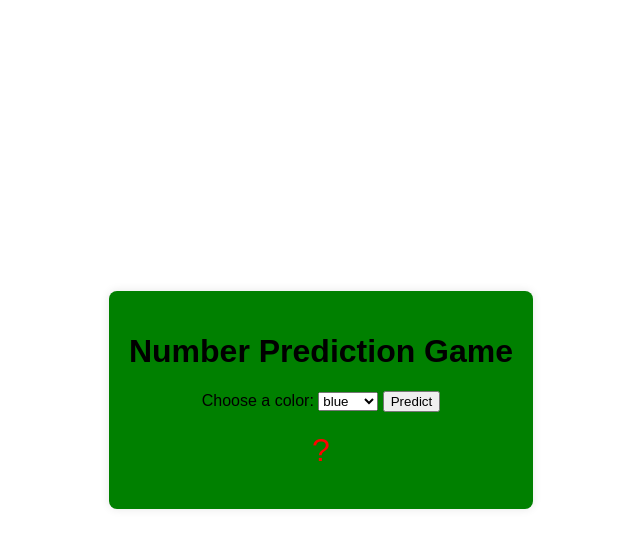
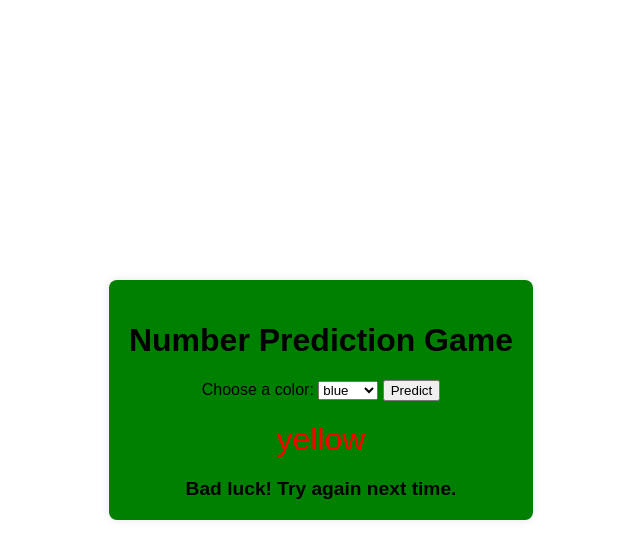
Before and after one commit to Ritiksharma2001/Random-number-choice, a plain HTML site: page index.html in a window 1280 px wide. Both pictures are taken after a click on the button "Predict". Shown: the whole page, without its empty margins (319-959 px from the left). Drawn offline with Linux system fonts and the light colour scheme.

Commit message:
Update index.html

```diff
--- a/index.html
+++ b/index.html
@@ -58,29 +58,34 @@
 </div>
 
 <script>
-    const numbers = [blue, red, green, white, yellow];
+    const colors = ['blue', 'red', 'green', 'white', 'yellow'];
 
-    function generateRandomNumber() {
-        const randomIndex = Math.floor(Math.random() * numbers.length);
-        return numbers[randomIndex];
+    function generateRandomColor() {
+        const randomIndex = Math.floor(Math.random() * colors.length);
+        return colors[randomIndex];
     }
 
     document.getElementById('predict-button').addEventListener('click', function() {
-        const selectedNumber = parseInt(document.getElementById('number-select').value, 10);
-        const generatedNumber = generateRandomNumber();
-        const resultMessage = selectedNumber === generatedNumber ? "You won!" : "Bad luck! Try again next time.";
+        const selectedColor = document.getElementById('number-select').value;
+        const generatedColor = generateRandomColor();
+        const resultMessage = selectedColor === generatedColor ? "You won!" : "Bad luck! Try again next time.";
 
-        // Display the generated number and result
-        document.getElementById('random-number').textContent = generatedNumber;
+        // Display the generated color and result
+        document.getElementById('random-number').textContent = generatedColor;
         document.getElementById('prediction-result').textContent = resultMessage;
 
-        // Clear the result and hide the generated number after 15 seconds
+        // Clear the result and hide the generated color after 10 seconds
         setTimeout(function() {
             document.getElementById('random-number').textContent = '?';
             document.getElementById('prediction-result').textContent = '';
-        }, 25000);
+        }, 10000);
     });
 
+    // Automatically generate a new color every 10 seconds
+    setInterval(function() {
+        const generatedColor = generateRandomColor();
+        document.getElementById('random-number').textContent = generatedColor;
+    }, 10000);
 </script>
 
 </body>
```
